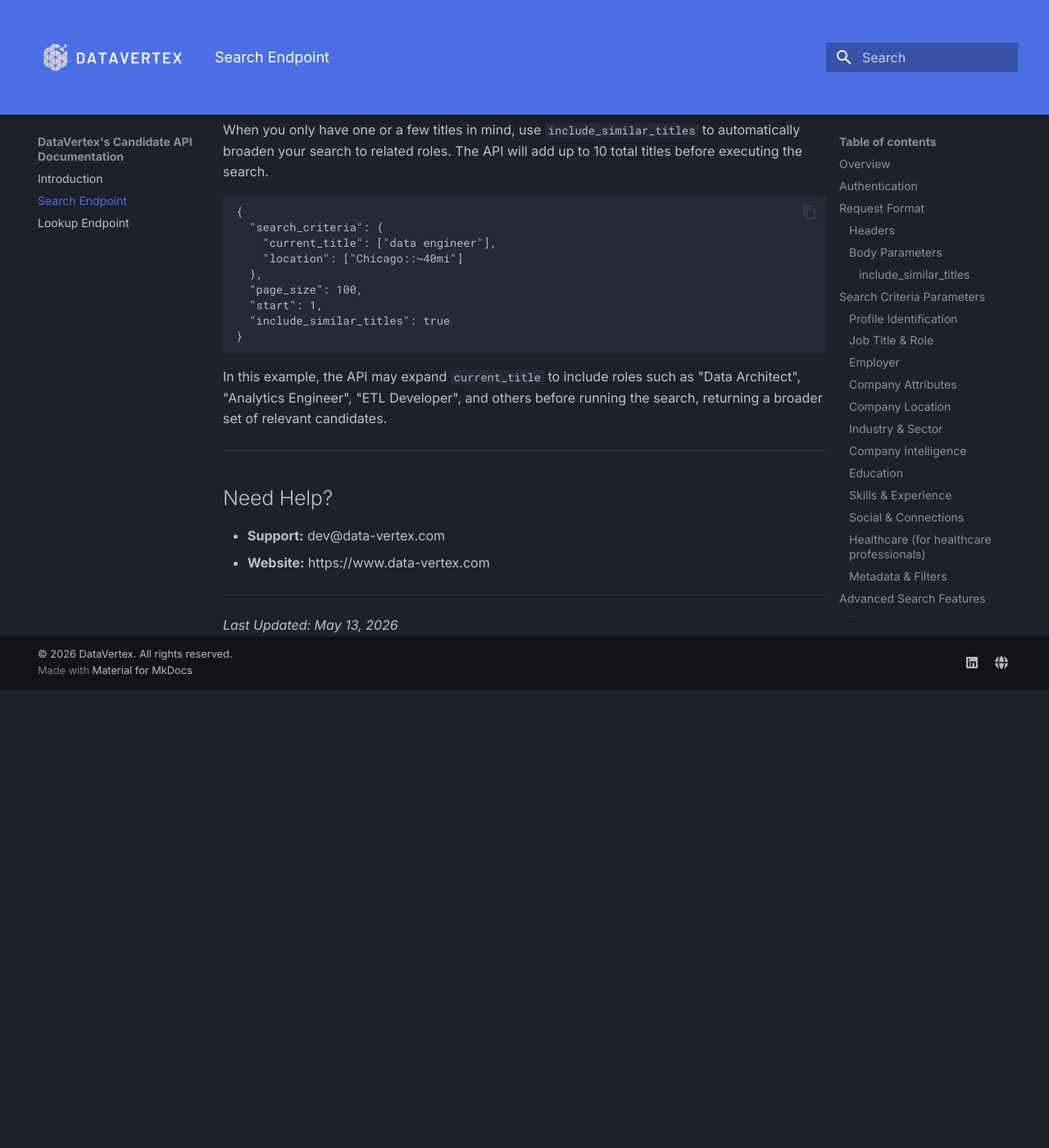
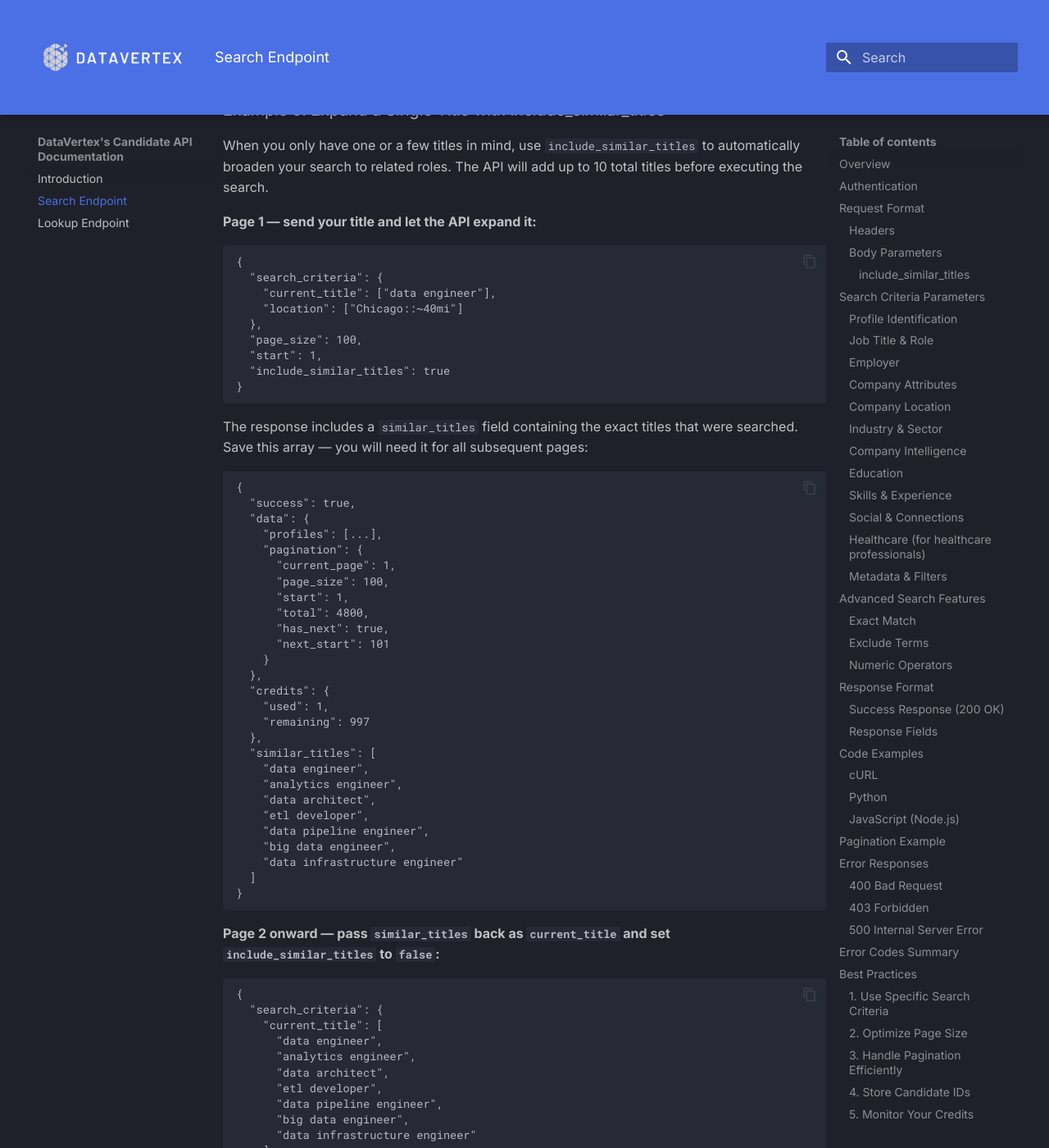
Before and after one commit to jbattdv/dv-api-docs, an MkDocs documentation site: the page built from docs/API_SEARCH_ENDPOINT.md, in a window 1280 px wide and 1400 px high, scrolled down 15580 px. Shown: the whole window at 82% size. Built offline with MkDocs 1.6.1 and Material for MkDocs 9.7.7, drawn with Linux system fonts in a browser that asks for light colours; before the commit the page ends 16421 px from its top, so only the background shows below that; some of the changed text lies outside the part shown.

Commit message:
Added to the similar_titles example so users better understand pagination process

````diff
--- a/docs/API_SEARCH_ENDPOINT.md
+++ b/docs/API_SEARCH_ENDPOINT.md
@@ -295,7 +295,8 @@
   "credits": {
     "used": 1,
     "remaining": 999
-  }
+  },
+  "similar_titles": null
 }
 ```
 
@@ -657,6 +658,8 @@
 
 When you only have one or a few titles in mind, use `include_similar_titles` to automatically broaden your search to related roles. The API will add up to 10 total titles before executing the search.
 
+**Page 1 — send your title and let the API expand it:**
+
 ```json
 {
   "search_criteria": {
@@ -669,7 +672,61 @@
 }
 ```
 
-In this example, the API may expand `current_title` to include roles such as "Data Architect", "Analytics Engineer", "ETL Developer", and others before running the search, returning a broader set of relevant candidates.
+The response includes a `similar_titles` field containing the exact titles that were searched. Save this array — you will need it for all subsequent pages:
+
+```json
+{
+  "success": true,
+  "data": {
+    "profiles": [...],
+    "pagination": {
+      "current_page": 1,
+      "page_size": 100,
+      "start": 1,
+      "total": 4800,
+      "has_next": true,
+      "next_start": 101
+    }
+  },
+  "credits": {
+    "used": 1,
+    "remaining": 997
+  },
+  "similar_titles": [
+    "data engineer",
+    "analytics engineer",
+    "data architect",
+    "etl developer",
+    "data pipeline engineer",
+    "big data engineer",
+    "data infrastructure engineer"
+  ]
+}
+```
+
+**Page 2 onward — pass `similar_titles` back as `current_title` and set `include_similar_titles` to `false`:**
+
+```json
+{
+  "search_criteria": {
+    "current_title": [
+      "data engineer",
+      "analytics engineer",
+      "data architect",
+      "etl developer",
+      "data pipeline engineer",
+      "big data engineer",
+      "data infrastructure engineer"
+    ],
+    "location": ["Chicago::~40mi"]
+  },
+  "page_size": 100,
+  "start": 101,
+  "include_similar_titles": false
+}
+```
+
+This ensures every page is searched against the same set of titles, giving you consistent and complete results across your entire pagination sequence.
 
 ---
 
````
